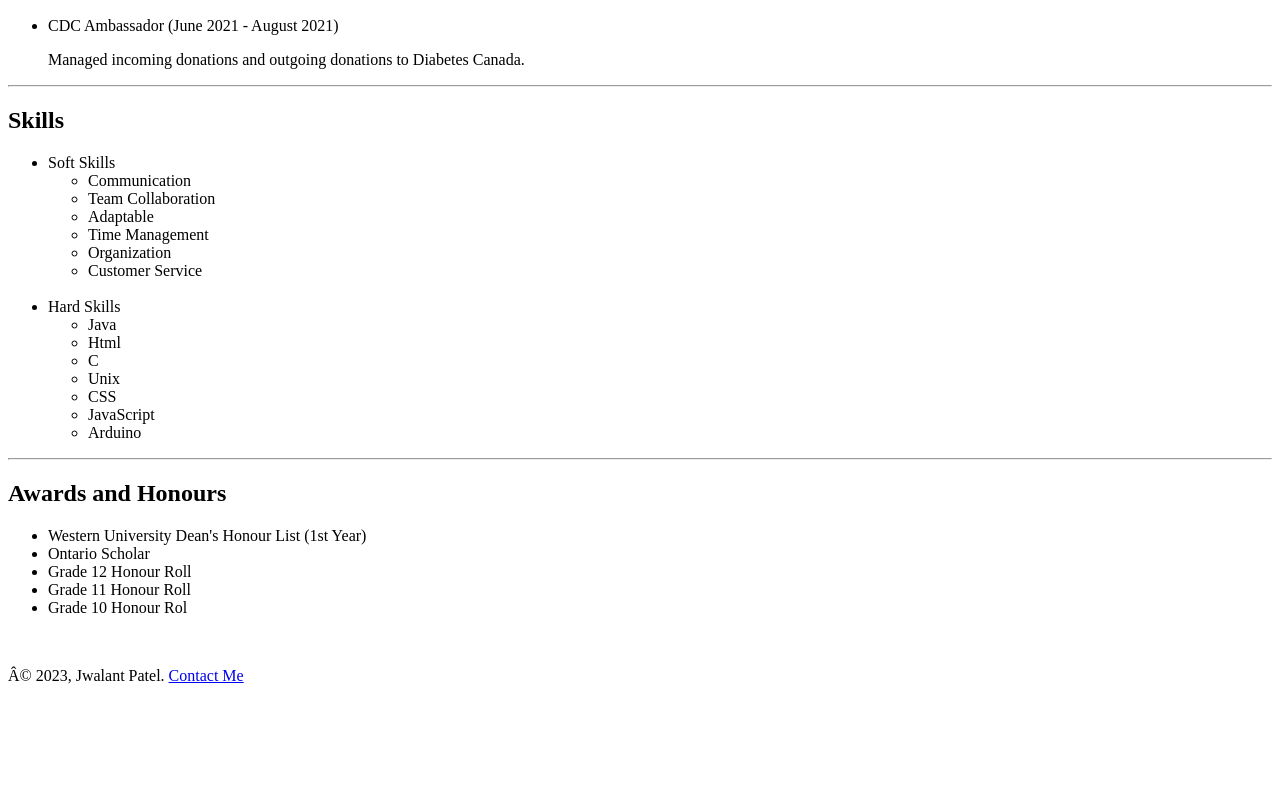
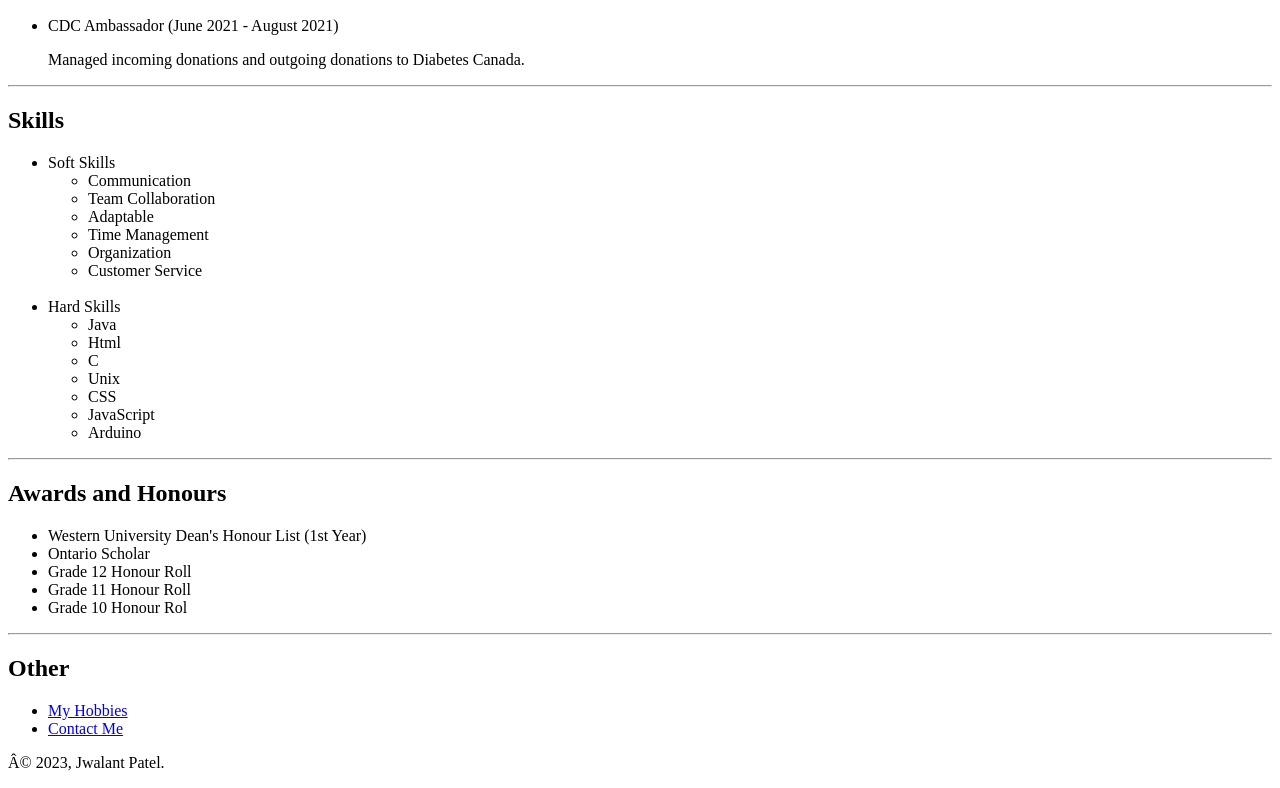
Before and after one commit to Jawlt/My-Website, a plain HTML site: page index.html in a window 1280 px wide. Shown: the part 687-1475 px from the top of the page. Before the commit the page ends 1388 px from the top, so only its background shows below. Drawn offline with Linux system fonts and the light colour scheme.

Commit message:
Hobbies and Contact Me change

```diff
--- a/index.html
+++ b/index.html
@@ -60,9 +60,14 @@
                 <li>Grade 11 Honour Roll</li>
                 <li>Grade 10 Honour Rol</li>
             </ul>
-        <br/>
+        <hr />
+        <h2>Other</h2>
+            <ul>
+                <li><a href="./public/hobbies.html">My Hobbies</a></li>
+                <li><a href="./public/contact.html">Contact Me</a></li>
+            </ul>
         <footer>
-            <p>© 2023, Jwalant Patel. <a href="./public/contact.html"> Contact Me</a></p>
+            <p>© 2023, Jwalant Patel.</p>
 
         </footer>
     </body>
```
Also changed, not shown: public/contact.html (+1 -0 lines), public/hobbies.html (added, +13 -0 lines).
